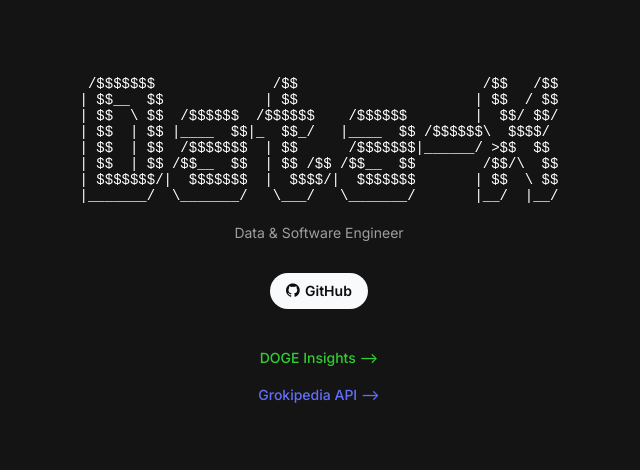
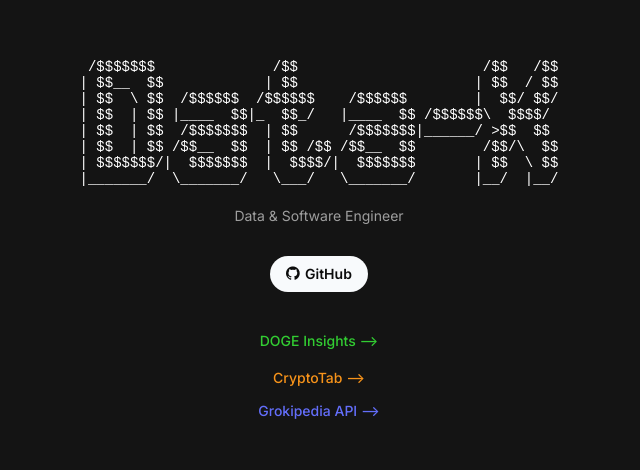
Before and after one commit to dataxapi/dataxapi.github.io, a plain HTML site: page index.html in a window 1280 px wide. Shown: the part 157-627 px from the top of the page, without its empty margins (321-961 px from the left). Drawn offline with Linux system fonts and the light colour scheme.

Commit message:
Add CryptoTab link

```diff
--- a/index.html
+++ b/index.html
@@ -135,6 +135,7 @@
         </nav>
         <div class="portfolio">
             <a href="https://doge-insights.com" style="color:#32CD32">DOGE Insights --></a>
+            <a href="https://cryptotab.app" style="color:#F7931A">CryptoTab --></a>
             <a href="https://grokipedia-api.com" style="color:#636EFA">Grokipedia API --></a>
         </div>
     </div>
```
